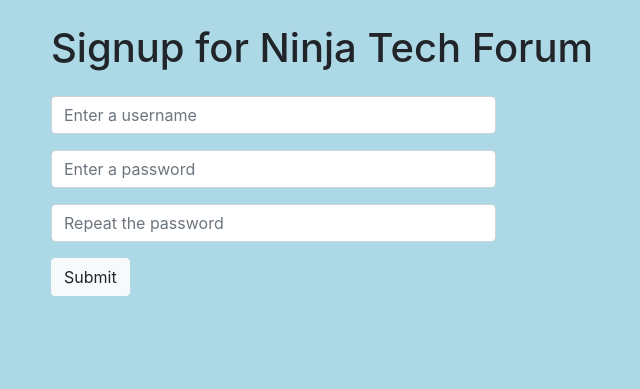
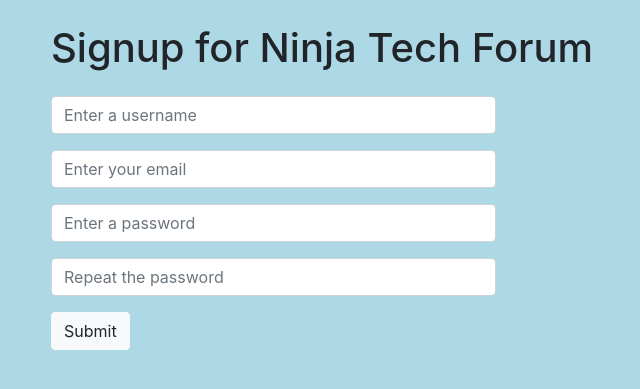
Before and after one commit to mikewestermann/testsendgrid, a Flask app: page /signup in a window 1280 px wide. Shown: the part 56-445 px from the top of the page, without its empty margins (34-674 px from the left). Run offline with Flask 2, Linux system fonts and the light colour scheme; some libraries are stand-ins or nearby versions.

Commit message:
Add files via upload

```diff
--- a/handlers/auth.py
+++ b/handlers/auth.py
@@ -48,6 +48,7 @@ def signup():
 
     elif request.method == "POST":
         username = request.form.get("username")
+        email_address = request.form.get("email-address")
         password = request.form.get("password")
         repeat = request.form.get("repeat")
 
@@ -55,7 +56,9 @@ def signup():
             return "Passwords do not match! Go back and try again."
 
         user = User(username=username, password_hash=hashlib.sha256(password.encode()).hexdigest(),
-                    session_token=str(uuid.uuid4()))
+                    session_token=str(uuid.uuid4()),
+                    email_address=email_address
+                    )
         db.add(user)  # add to the transaction (user is not yet in a database)
         db.commit()  # commit the transaction into the database (user is now added in the database)
 
--- a/models/user.py
+++ b/models/user.py
@@ -5,6 +5,7 @@ from datetime import datetime
 class User(db.Model):
     id = db.Column(db.Integer, primary_key=True)
     username = db.Column(db.String, unique=True)  # a username must be unique!
+    email_address = db.Column(db.String, unique=True)
     password_hash = db.Column(db.String)
     session_token = db.Column(db.String)
     created = db.Column(db.DateTime, default=datetime.utcnow)
--- a/templates/auth/signup.html
+++ b/templates/auth/signup.html
@@ -13,6 +13,10 @@
             </div>
 
             <div class="form-group">
+                <input type="email" class="form-control" name="email-address" placeholder="Enter your email" required>
+            </div>
+
+            <div class="form-group">
                 <input type="password" class="form-control" name="password" placeholder="Enter a password" required>
             </div>
 
```
Also changed, not shown: localhost.sqlite.
